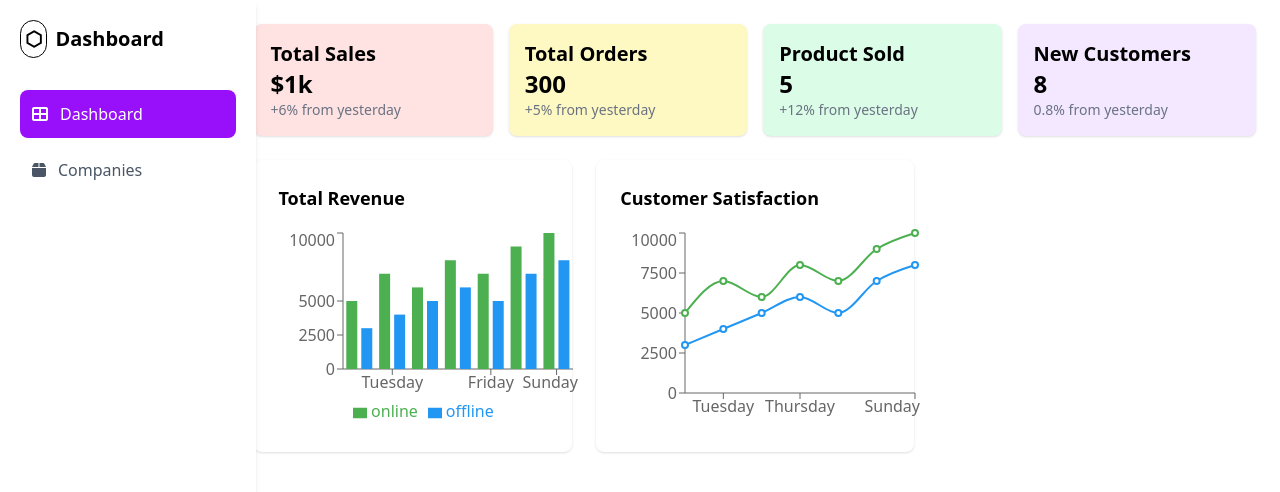
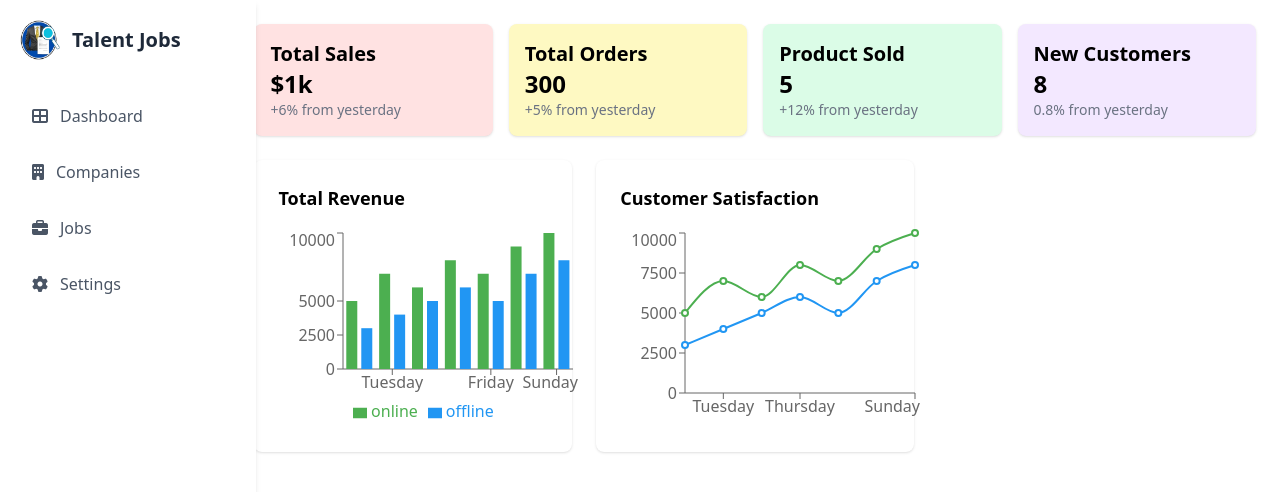
Before and after one commit to Ina-ahmett/Talent-Jobs, a React (Vite) app in the folder FrontEnd/: page /dashboard in a window 1280 px wide. Shown: the top 492 px of the page. Built offline with nearby package versions, Linux system fonts and the light colour scheme.

Commit message:
adding Admin page dashboard

```diff
--- a/FrontEnd/src/App.jsx
+++ b/FrontEnd/src/App.jsx
@@ -4,9 +4,9 @@ import About from "./pages/about"
 import Jobs from "./pages/jobs"
 import Contact from "./pages/contact"
 import Login from "./pages/login"
-import Dashboard from "./pages/dashboard"
-import CompanyDash from "./pages/companyDash"
+import Dashboard from "./pages/backendPages/dashboard"
 import SignUp from "./pages/signup"
+import Companies from "./pages/backendPages/companies"
 
 const App = () =>{
   return(
@@ -17,10 +17,16 @@ const App = () =>{
         <Route path="/about" element={<About/>} />
         <Route path="/contact" element={<Contact/>}/>
         <Route path="/login" element={<Login/>} />
-        <Route path="/dashboard" element={<Dashboard/>}/>
         <Route path="/create" element={<SignUp/>}/>
-        <Route path="/Reading" element={<CompanyDash/>}/>
       </Routes>
+
+      {/* backEnd waye kuwan links wayee */}
+      <div>
+        <Routes>
+          <Route path="/dashboard" element={<Dashboard/>}/>
+          <Route path="/companies" element={<Companies/>}/>
+        </Routes>
+      </div>
     </div>
   )
 }
--- a/FrontEnd/src/components/companyReading.jsx
+++ /dev/null
@@ -1,78 +0,0 @@
-import React, { useEffect, useState } from "react";
-import axios from "axios";
-
-const CompanyCard = () => {
-  const [companies, setCompanies] = useState([]);
-
-  useEffect(() => {
-    const fetchCompanies = async () => {
-      try {
-        const response = await axios.get("http://localhost:5000/read/company");
-        setCompanies(response.data);
-      } catch (error) {
-        console.error("Error fetching companies:", error);
-      }
-    };
-    fetchCompanies();
-  }, []);
-
-  const handleDelete = async (companyId) => {
-    try {
-      await axios.delete(`http://localhost:5000/delete/company/${companyId}`);
-      setCompanies(companies.filter((company) => company._id !== companyId));
-    } catch (error) {
-      console.error("Error deleting company:", error);
-    }
-  };
-
-  const handleView = (companyId) => {
-    // Navigate to company details page or open in a new window
-    window.open(`http://localhost:5000/company/${companyId}`, "_blank");
-  };
-
-  return (
-    <div className="max-w-4xl ml-[20%] mx-auto my-10 pt-5">
-      <h1 className="text-2xl font-semibold mb-4">Companies List</h1>
-      <div className="grid gap-6 sm:grid-cols-2 lg:grid-cols-3">
-        {companies.map((company) => (
-          <div key={company._id} className="p-4 bg-white border rounded-lg shadow-lg">
-            <div className="flex flex-col items-center">
-              <img
-                src={`http://localhost:5000${company.logo}`}
-                alt="Logo"
-                className="h-20 mb-4"
-              />
-              <h2 className="text-lg font-medium">{company.name}</h2>
-              <h2 className="text-lg font-medium">{company.location}</h2>
-              <p className="text-sm text-gray-500 mb-2">{company.email}</p>
-              <a
-                href={company.website}
-                className="text-blue-500 hover:underline"
-                target="_blank"
-                rel="noopener noreferrer"
-              >
-                {company.website}
-              </a>
-              <div className="mt-4 space-x-4">
-                <button
-                  onClick={() => handleView(company._id)}
-                  className="text-blue-500 hover:underline"
-                >
-                  View
-                </button>
-                <button
-                  onClick={() => handleDelete(company._id)}
-                  className="text-red-500 hover:underline"
-                >
-                  Delete
-                </button>
-              </div>
-            </div>
-          </div>
-        ))}
-      </div>
-    </div>
-  );
-};
-
-export default CompanyCard;
--- a/FrontEnd/src/components/sidebar.jsx
+++ b/FrontEnd/src/components/sidebar.jsx
@@ -1,35 +1,36 @@
-import { useState } from "react";
-import { Link, useNavigate } from "react-router-dom";
+import { Link } from "react-router-dom";
+import logo from "../assets/Talent-Jobs.png";
 
 const Sidebar = () => {
-  const [active, setActive] = useState("Dashboard");
-  const navigate = useNavigate(); // Isticmaal navigate si aad page ugu wareejiso
+  return (
+    <div className="w-64 h-screen bg-white shadow-md p-5 fixed top-0 left-0">
+      {/* Logo Section */}
+      <div className="flex items-center gap-3 mb-6">
+        <img src={logo} alt="Talent Jobs Logo" className="w-10 h-10" />
+        <h1 className="text-xl font-bold text-gray-800">Talent Jobs</h1>
+      </div>
 
-  const menuItems = [
-    { name: "Dashboard", icon: "fa-th-large", path: "/dashboard"  },
-    { name: "Companies", icon: "fa-box", path: "/Reading" }, // Companies page
-  ];
-
-  return (
-    <div className="w-64 fixed h-screen bg-white shadow-md p-5">
-      <h1 className="text-xl font-bold flex items-center gap-2">
-        <span className="border border-black p-1 rounded-full">⬡</span> Dashboard
-      </h1>
       <ul className="mt-8">
-        {menuItems.map((item) => (
-          <li
-            key={item.name}
-            className={`flex items-center gap-3 p-3 my-2 rounded-lg cursor-pointer transition-all ${
-              active === item.name ? "bg-purple-600 text-white" : "text-gray-600 hover:bg-gray-100"
-            }`}
-            onClick={() => {
-              setActive(item.name);
-              navigate(item.path); // Wareeji page-ka
-            }}
-          >
-            <i className={`fas ${item.icon}`}></i> {item.name}
-          </li>
-        ))}
+        <li className="p-3 my-2 rounded-lg transition-all text-gray-600 hover:bg-gray-100">
+          <Link to="/dashboard" className="flex items-center gap-3">
+            <i className="fas fa-th-large"></i> Dashboard
+          </Link>
+        </li>
+        <li className="p-3 my-2 rounded-lg transition-all text-gray-600 hover:bg-gray-100">
+          <Link to="/companies" className="flex items-center gap-3">
+            <i className="fas fa-building"></i> Companies
+          </Link>
+        </li>
+        <li className="p-3 my-2 rounded-lg transition-all text-gray-600 hover:bg-gray-100">
+          <Link to="/jobs" className="flex items-center gap-3">
+            <i className="fas fa-briefcase"></i> Jobs
+          </Link>
+        </li>
+        <li className="p-3 my-2 rounded-lg transition-all text-gray-600 hover:bg-gray-100">
+          <Link to="/settings" className="flex items-center gap-3">
+            <i className="fas fa-cog"></i> Settings
+          </Link>
+        </li>
       </ul>
     </div>
   );
--- /dev/null
+++ b/FrontEnd/src/pages/backendPages/companies.jsx
@@ -0,0 +1,82 @@
+import React, { useEffect, useState } from "react";
+import axios from "axios";
+import Sidebar from "../../components/sidebar";
+
+const Companies = () => {
+  const [companies, setCompanies] = useState([]);
+
+  useEffect(() => {
+    const fetchCompanies = async () => {
+      try {
+        const response = await axios.get("http://localhost:5000/read/company");
+        setCompanies(response.data);
+      } catch (error) {
+        console.error("Error fetching companies:", error);
+      }
+    };
+    fetchCompanies();
+  }, []);
+
+  const handleDelete = async (companyId) => {
+    try {
+      await axios.delete(`http://localhost:5000/delete/company/${companyId}`);
+      setCompanies(companies.filter((company) => company._id !== companyId));
+    } catch (error) {
+      console.error("Error deleting company:", error);
+    }
+  };
+
+  const handleView = (companyId) => {
+    // Navigate to company details page or open in a new window
+    window.open(`http://localhost:5000/company/${companyId}`, "_blank");
+  };
+
+  return (
+    <div>
+      <Sidebar/>
+      <div className="max-w-4xl ml-[20%] mx-auto my-10 pt-5">
+          <h1 className="text-2xl font-semibold mb-4">Companies List</h1>
+          <div className="grid gap-6 sm:grid-cols-2 lg:grid-cols-3">
+            {companies.map((company) => (
+              <div key={company._id} className="p-4 bg-white border rounded-lg shadow-lg">
+                <div className="flex flex-col items-center">
+                  <img
+                    src={`http://localhost:5000${company.logo}`}
+                    alt="Logo"
+                    className="h-20 mb-4"
+                  />
+                  <h2 className="text-lg font-medium">{company.name}</h2>
+                  <h2 className="text-lg font-medium">{company.location}</h2>
+                  <p className="text-sm text-gray-500 mb-2">{company.email}</p>
+                  <a
+                    href={company.website}
+                    className="text-blue-500 hover:underline"
+                    target="_blank"
+                    rel="noopener noreferrer"
+                  >
+                    {company.website}
+                  </a>
+                  <div className="mt-4 space-x-4">
+                    <button
+                      onClick={() => handleView(company._id)}
+                      className="text-blue-500 hover:underline"
+                    >
+                      View
+                    </button>
+                    <button
+                      onClick={() => handleDelete(company._id)}
+                      className="text-red-500 hover:underline"
+                    >
+                      Delete
+                    </button>
+                  </div>
+                </div>
+              </div>
+            ))}
+          </div>
+        </div>
+    </div>
+  );
+};
+
+export default Companies;
--- /dev/null
+++ b/FrontEnd/src/pages/backendPages/dashboard.jsx
@@ -0,0 +1,18 @@
+import { Route, Routes } from "react-router-dom"
+import ContactDetails from "../../components/contactDetails"
+import Sidebar from "../../components/sidebar"
+import Companies from "./companies"
+
+const Dashboard = () => {
+  return(
+    <div>
+      <Sidebar/>
+      <ContactDetails/>
+      {/* <Routes>
+        <Route path="companies" element={<Companies/>} />
+      </Routes> */}
+     </div>
+  )
+}
+
+export default Dashboard
--- a/FrontEnd/src/pages/companyDash.jsx
+++ /dev/null
@@ -1,13 +0,0 @@
-import CompanyCard from "../components/companyReading"
-import Sidebar from "../components/sidebar"
-
-const CompanyDash = () => {
-  return(
-    <>
-    <Sidebar/>
-    <CompanyCard/>
-    </>
-  )
-}
-
-export default CompanyDash
--- a/FrontEnd/src/pages/dashboard.jsx
+++ /dev/null
@@ -1,13 +0,0 @@
-import ContactDetails from "../components/contactDetails"
-import Sidebar from "../components/sidebar"
-
-const Dashboard = () => {
-  return(
-    <>
-    <Sidebar/>
-    <ContactDetails/>
-    </>
-  )
-}
-
-export default Dashboard
```
